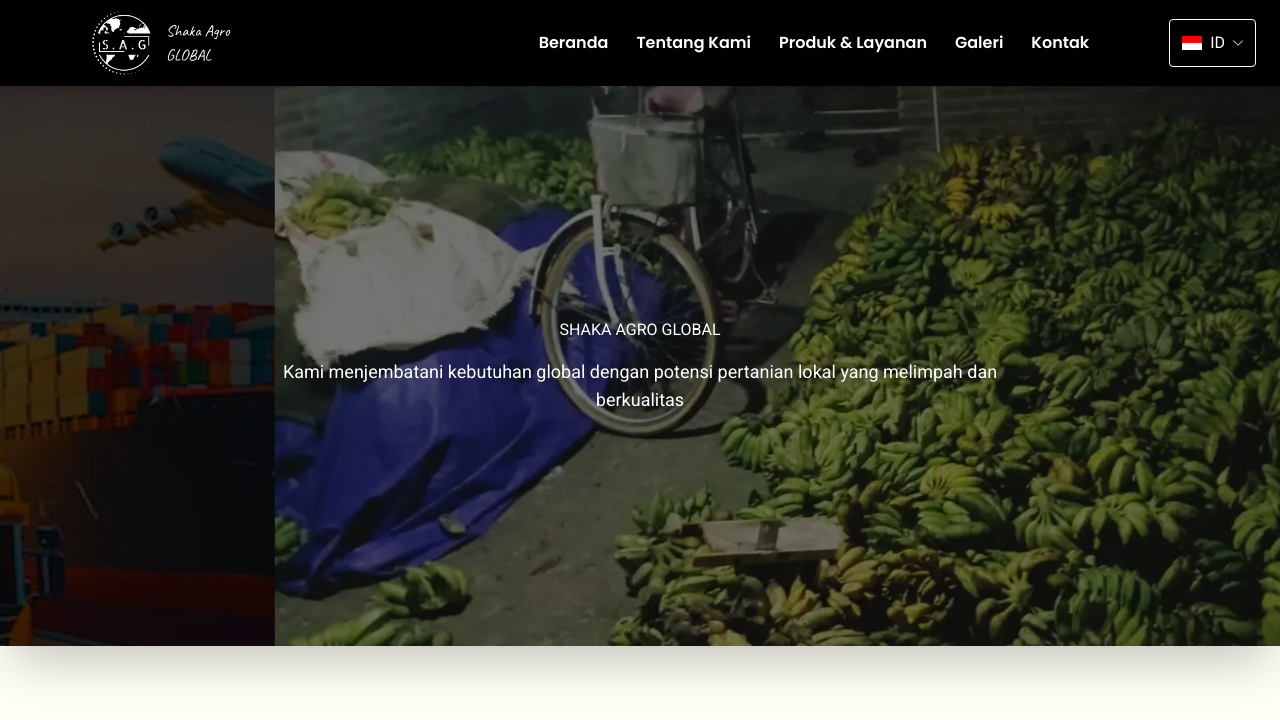
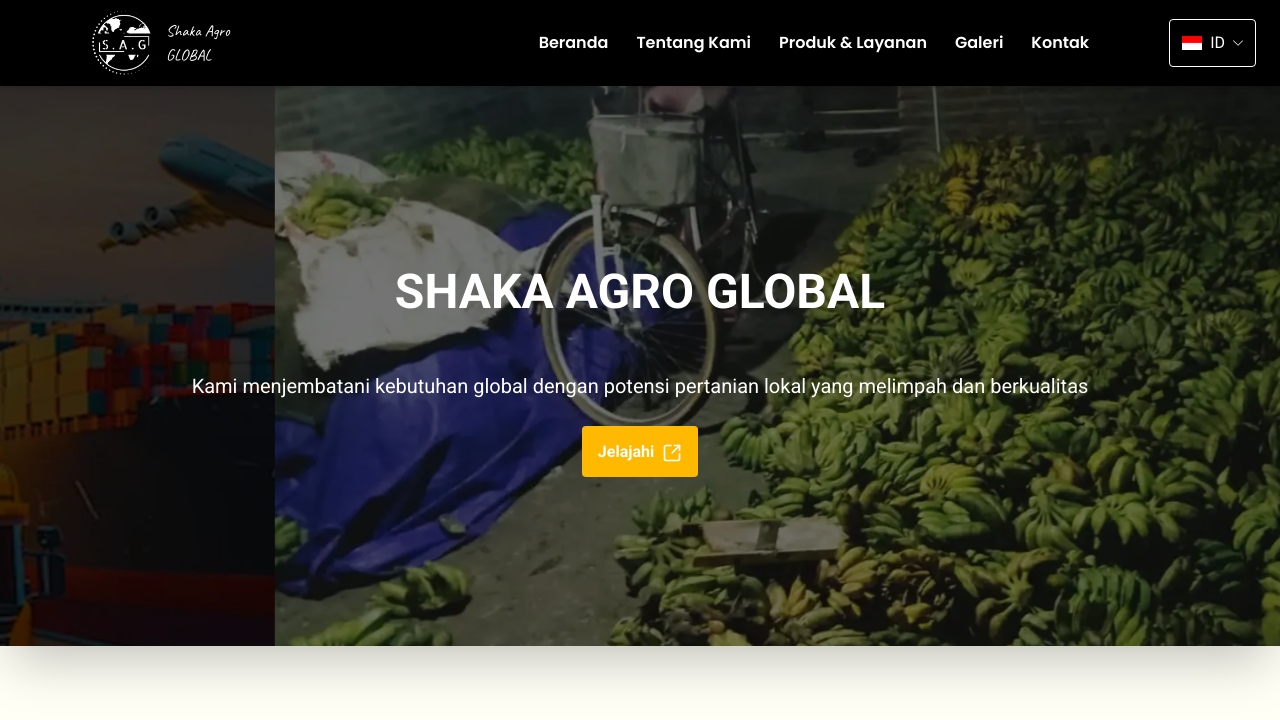
Before and after one commit to Imamhari/nusantara-bites, a Next.js app: page / in a window 1280 px wide. Shown: the top 720 px of the page. Built offline with nearby package versions, Linux system fonts and the light colour scheme.

Commit message:
menambahkan icon di banner

```diff
--- a/src/app/home/page.tsx
+++ b/src/app/home/page.tsx
@@ -2,6 +2,8 @@
 import { Swiper, SwiperSlide } from "swiper/react";
 import { Autoplay } from "swiper/modules";
 import { BannerText, type Lang } from "@/utils/Home";
+import { LuSquareArrowOutUpRight } from "react-icons/lu";
+
 const images = [
   "/assets/banner/banner-1.webp",
   "/assets/banner/banner-2.webp",
@@ -9,11 +11,12 @@
 ];
 
 type BannerProps = {
-  lang: Lang;}
+  lang: Lang;
+};
 
-function Home({lang}: BannerProps) {
+function Home({ lang }: BannerProps) {
   console.log("Language:", lang);
-console.log("Text:", BannerText.hero[lang]);
+  console.log("Text:", BannerText.hero[lang]);
 
   return (
     <section className="bg-black/50 items-center justify-center">
@@ -36,12 +39,23 @@
           ))}
         </Swiper>
       </div>
-      <div className="flex flex-col h-[50vh] lg:h-[70vh] items-center justify-center text-white">
-        <h1>SHAKA AGRO GLOBAL</h1>
-        <p className="text-white text-lg mt-4 text-center max-w-[800px] px-4">{BannerText.hero[lang]}</p>
+      <div className="flex flex-col h-[50vh] lg:h-[70vh] items-center justify-center text-white gap-10">
+        <div className="flex flex-col items-center justify-center text-center gap-10">
+          <h1 className="text-5xl font-bold">SHAKA AGRO GLOBAL</h1>
+          <p className="text-white text-xl text-bold mt-4 text-center  px-4">
+            {BannerText.hero[lang]}
+          </p>
+        </div>
 
-        <div>
-        </div>
+        <button>
+          <a
+            href="#product"
+            className="bg-amber-400 hover:bg-amber-500 text-white font-bold py-4 px-4 rounded mt-10"
+          >
+            {BannerText.button[lang]}
+            <LuSquareArrowOutUpRight className="inline-block ml-2" size={20} />
+          </a>
+        </button>
       </div>
     </section>
   );
--- a/src/app/page.tsx
+++ b/src/app/page.tsx
@@ -3,15 +3,15 @@
 import type { Lang } from "@/utils/Navbar";
 import Home from "./home/page";
 import Navbar from "@/components/Navbar";
-
+// import About from "./about/page";
 
 export default function Page() {
   const [lang, setLang] = useState<Lang>("id");
   return (
     <main>
-       <Navbar lang={lang} setLang={setLang} />
-      <Home lang={lang}/>
-
+      <Navbar lang={lang} setLang={setLang} />
+      <Home lang={lang} />
+      {/* <About lang={lang}/> */}
     </main>
   );
 }
--- a/src/utils/Home.ts
+++ b/src/utils/Home.ts
@@ -4,5 +4,10 @@
     hero: {
        id:"Kami menjembatani kebutuhan global dengan potensi pertanian lokal yang melimpah dan berkualitas",
        en:"We bridge global needs with abundant and quality local agricultural potential"
+    },
+    button: {
+        id:"Jelajahi",
+        en:"Explore More"
     }
+
 }
```
